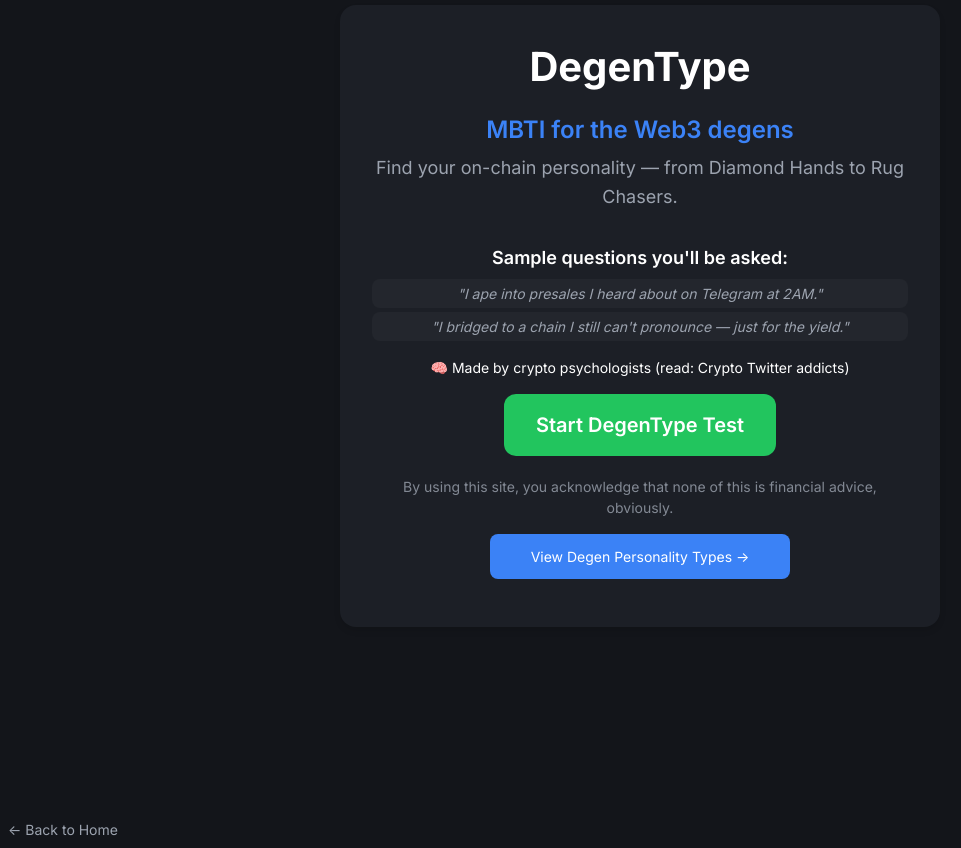
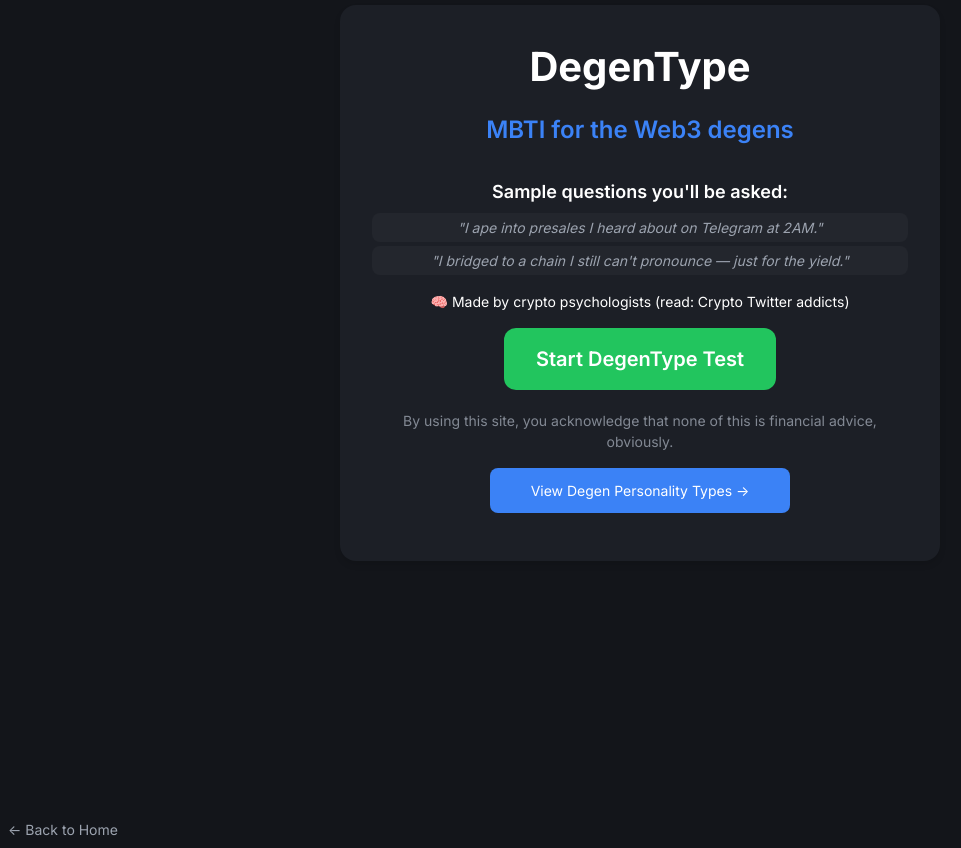
Before and after one commit to hotom/degen-type, a React (Vite) app: page / in a window 1280 px wide. Shown: the whole page, without its empty margins (0-961 px from the left). Built offline with nearby package versions, Linux system fonts and the light colour scheme.

Commit message:
Remove description text from home screen

```diff
--- a/src/App.jsx
+++ b/src/App.jsx
@@ -466,7 +466,6 @@ ${url}`;
                 MBTI for the Web3 degens
               </p>
               <p className="description" style={{ marginBottom: '1.5rem' }}>
-                Find your on-chain personality — from Diamond Hands to Rug Chasers.
               </p>
 
               <div className="sample-questions" style={{ marginBottom: '1rem' }}>
```
